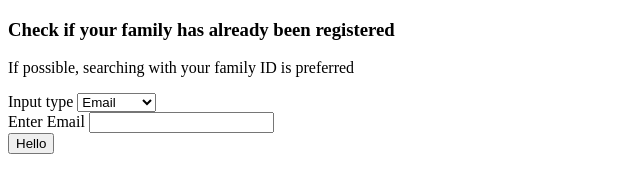
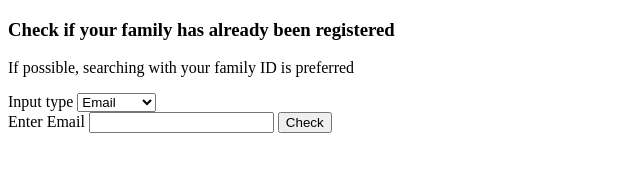
Before and after one commit to wertylop5/JSCS_form, a website: page static/html/check-unique.html in a window 1280 px wide. Shown: the whole page, without its empty margins (0-640 px from the left). Drawn offline with Linux system fonts and the light colour scheme; files that its build step writes are made by us from their sources; files whose address does not match are found by name.

Commit message:
form fix

```diff
--- a/static/html/check-unique.html
+++ b/static/html/check-unique.html
@@ -5,7 +5,6 @@
 	<link rel="stylesheet" href="checkUnique.css">
 </head>
 <body>
-<form method="POST" action="check">
 	<h3>Check if your family has already been registered</h3>
 	<p>If possible, searching with your family ID is preferred</p>
 
@@ -19,8 +18,7 @@
 
 	<label id="queryLabel" for="queryTextBox"></label>
 	<input id="queryTextbox" name="value" required>
-</form>
-	<button id="submitButton">Hello</button>
+	<button id="submitButton">Check</button>
 	<h4 id="uniqueStatus"></h4>
 	<script src="checkUnique.js"></script>
 </body>
```
